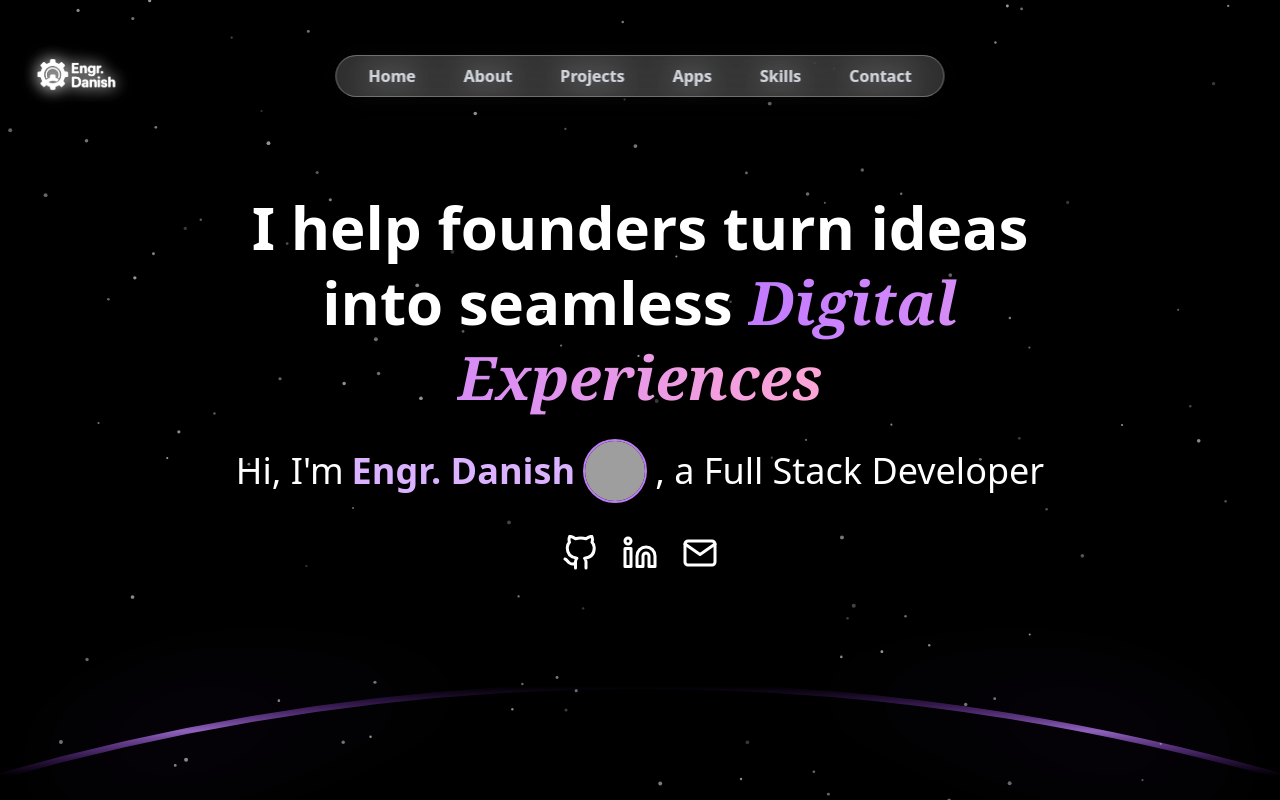
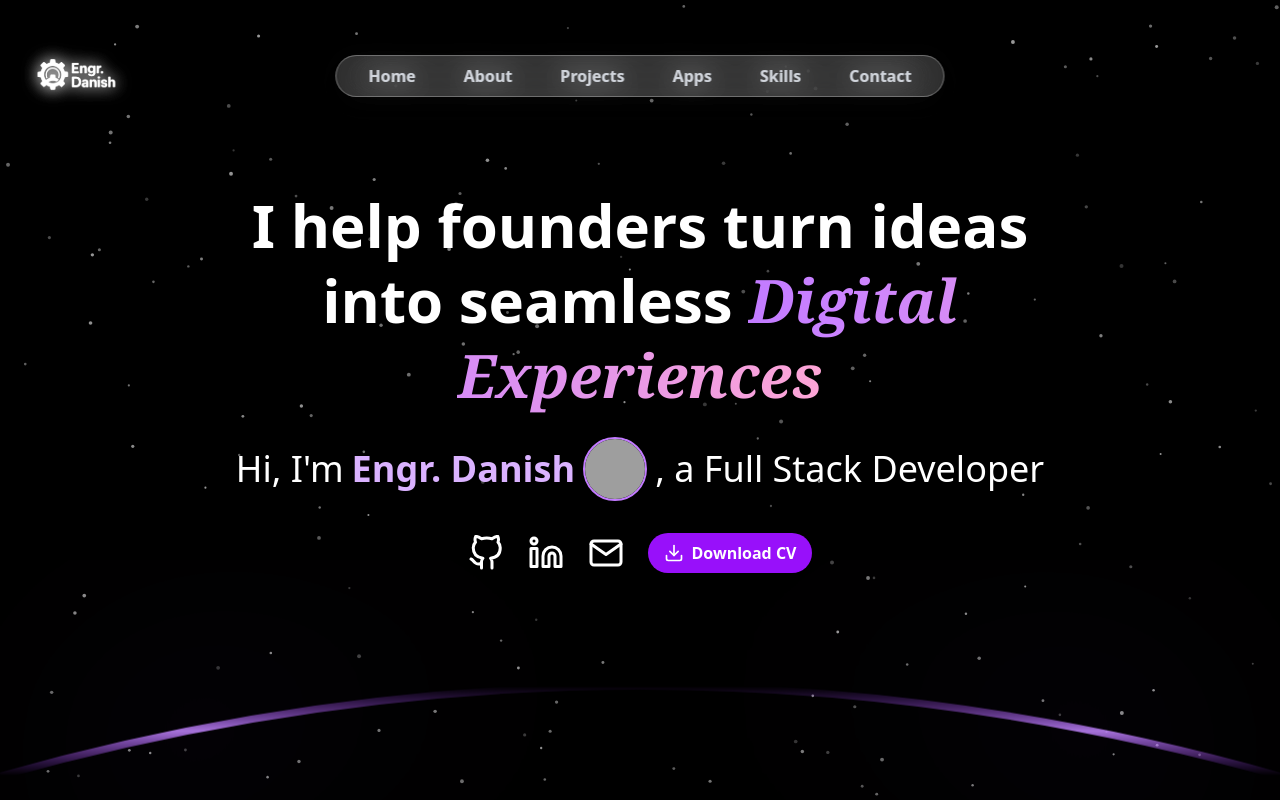
Before and after one commit to DanishHaji/Danish-Portfolio, a Next.js app: page / in a window 1280 px wide. Built offline with nearby package versions, Linux system fonts and the light colour scheme; grey boxes are pictures that could not be loaded.

Commit message:
updated hero component

```diff
--- a/src/components/Hero.tsx
+++ b/src/components/Hero.tsx
@@ -5,7 +5,7 @@ import Particles from "react-tsparticles";
 import { loadSlim } from "tsparticles-slim";
 import type { Engine, ISourceOptions } from "tsparticles-engine";
 import { motion } from "framer-motion";
-import { FiGithub, FiLinkedin, FiMail } from "react-icons/fi";
+import { FiGithub, FiLinkedin, FiMail, FiDownload } from "react-icons/fi";
 
 const HeroSection = () => {
   const particlesInit = useCallback(async (engine: Engine) => {
@@ -18,8 +18,8 @@ const HeroSection = () => {
     interactivity: { events: { onClick: { enable: false }, onHover: { enable: false } } },
     particles: {
       color: { value: "#ffffff" },
-      move: { direction: "none", enable: true, speed: 0.5 },
-      number: { density: { enable: true, area: 800 }, value: 100 },
+      move: { direction: "none", enable: true, speed: 0.8 },
+      number: { density: { enable: true, area: 800 }, value: 150 },
       opacity: { value: { min: 0.2, max: 0.6 } },
       shape: { type: "circle" },
       size: { value: { min: 1, max: 2 } },
@@ -81,8 +81,8 @@ const HeroSection = () => {
         </motion.div>
 
         <motion.div className="flex flex-col items-center gap-6" variants={itemVariants}>
-          {/* Social Icons */}
-          <div className="flex gap-6">
+          {/* Social Icons + Download Button */}
+          <div className="flex gap-6 items-center flex-wrap justify-center">
             <motion.a
               href="https://github.com/DanishHaji"
               target="_blank"
@@ -110,16 +110,28 @@ const HeroSection = () => {
             >
               <FiMail />
             </motion.a>
+
+            {/* ✅ Download CV Button */}
+            <motion.a
+              href="https://drive.google.com/file/d/1ChTOWzDQ0uyZQpZc_KC6H3cSzfnU8kTE/view?usp=sharing"
+              target="_blank"
+              rel="noopener noreferrer"
+              whileHover={{ scale: 1.05 }}
+              className="flex items-center gap-2 bg-purple-600 hover:bg-purple-700 text-white px-4 py-2 rounded-full text-base font-semibold transition-all shadow-md"
+            >
+              <FiDownload className="text-xl" />
+              Download CV
+            </motion.a>
           </div>
         </motion.div>
       </motion.div>
 
-      {/* Magical Glow Curve */}
+      {/* Enhanced Glow Curve */}
       <div className="absolute bottom-0 left-0 w-full h-60 overflow-hidden z-10">
         <svg viewBox="0 0 1440 200" className="w-full h-full" preserveAspectRatio="none">
           <defs>
             <filter id="magicalGlow" x="-100%" y="-100%" width="300%" height="300%">
-              <feGaussianBlur stdDeviation="30" result="glow" />
+              <feGaussianBlur stdDeviation="50" result="glow" />
               <feMerge>
                 <feMergeNode in="glow" />
                 <feMergeNode in="glow" />
@@ -129,7 +141,7 @@ const HeroSection = () => {
 
             <linearGradient id="flameGradient" x1="0%" y1="100%" x2="0%" y2="0%">
               <stop offset="0%" stopColor="#9333ea" stopOpacity="0" />
-              <stop offset="50%" stopColor="#c084fc" stopOpacity="0.8" />
+              <stop offset="50%" stopColor="#c084fc" stopOpacity="0.9" />
               <stop offset="100%" stopColor="#9333ea" stopOpacity="0" />
             </linearGradient>
           </defs>
@@ -137,7 +149,7 @@ const HeroSection = () => {
           <path
             d="M0,180 Q720,30 1440,180"
             stroke="url(#flameGradient)"
-            strokeWidth="5"
+            strokeWidth="6"
             fill="none"
             filter="url(#magicalGlow)"
             className="animate-glowPulse"
@@ -147,11 +159,22 @@ const HeroSection = () => {
 
       <style jsx>{`
         @keyframes glowPulse {
-          0% { stroke-opacity: 0.8; filter: drop-shadow(0 0 20px #9333ea); }
-          50% { stroke-opacity: 1; filter: drop-shadow(0 0 60px #c084fc); }
-          100% { stroke-opacity: 0.9; filter: drop-shadow(0 0 40px #9333ea); }
+          0% {
+            stroke-opacity: 0.9;
+            filter: drop-shadow(0 0 40px #9333ea);
+          }
+          50% {
+            stroke-opacity: 1;
+            filter: drop-shadow(0 0 100px #c084fc);
+          }
+          100% {
+            stroke-opacity: 0.95;
+            filter: drop-shadow(0 0 80px #9333ea);
+          }
         }
-        .animate-glowPulse { animation: glowPulse 3s infinite ease-in-out; }
+        .animate-glowPulse {
+          animation: glowPulse 3s infinite ease-in-out;
+        }
       `}</style>
     </section>
   );
```
